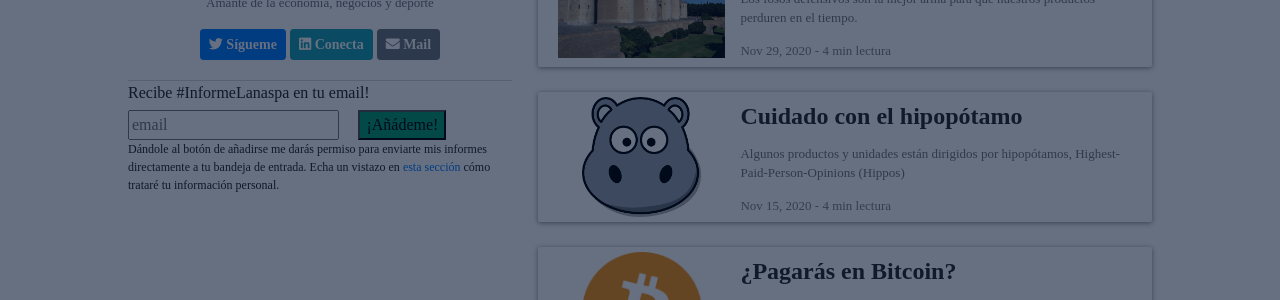
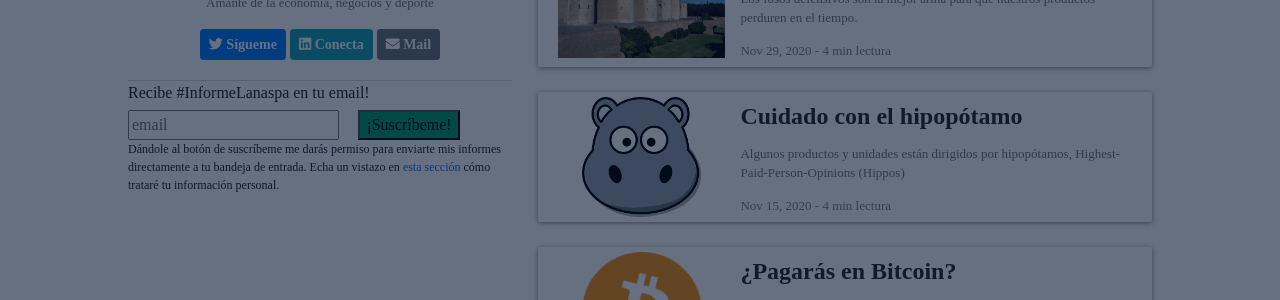
Before and after one commit to planaspa/planaspa.github.io, a Jekyll site: the page built from index.markdown, in a window 1280 px wide. Shown: the part 298-598 px from the top of the page. Built offline with Jekyll 4.4.1, drawn with Linux system fonts in a browser that asks for light colours; nearby versions of some CDN libraries; comment, search, counter and statistics services are not loaded.

Commit message:
Changed CTA copy on index

```diff
--- a/index.markdown
+++ b/index.markdown
@@ -51,13 +51,13 @@ summary: "Sitio web personal de Pablo Lanaspa. Publico opiniones personales acer
                             </div>
                         </div>
                         <div class="email_container_right">
-                            <div class="clear"><input type="submit" value="¡Añádeme!" name="subscribe" id="mc-embedded-subscribe" class="button" style="background-color:#029E74"></div>
+                            <div class="clear"><input type="submit" value="¡Suscríbeme!" name="subscribe" id="mc-embedded-subscribe" class="button" style="background-color:#029E74"></div>
                         </div>
                     </div>
                 </div>
                 <div id="mergeRow-gdpr" class="mergeRow gdpr-mergeRow content__gdprBlock mc-field-group" style="margin-top:0">
                 <div class="content__gdpr fa-xs">
-                    <p>Dándole al botón de añadirse me darás permiso para enviarte mis informes directamente a tu bandeja de entrada. Echa un vistazo en <a href="{{ site.baseurl }}/subscribe" target="_blank">esta sección</a>  cómo trataré tu información personal.</p>
+                    <p>Dándole al botón de suscríbeme me darás permiso para enviarte mis informes directamente a tu bandeja de entrada. Echa un vistazo en <a href="{{ site.baseurl }}/subscribe" target="_blank">esta sección</a>  cómo trataré tu información personal.</p>
                 </div>
                 </div>
                 <!-- real people should not fill this in and expect good things - do not remove this or risk form bot signups-->
```
